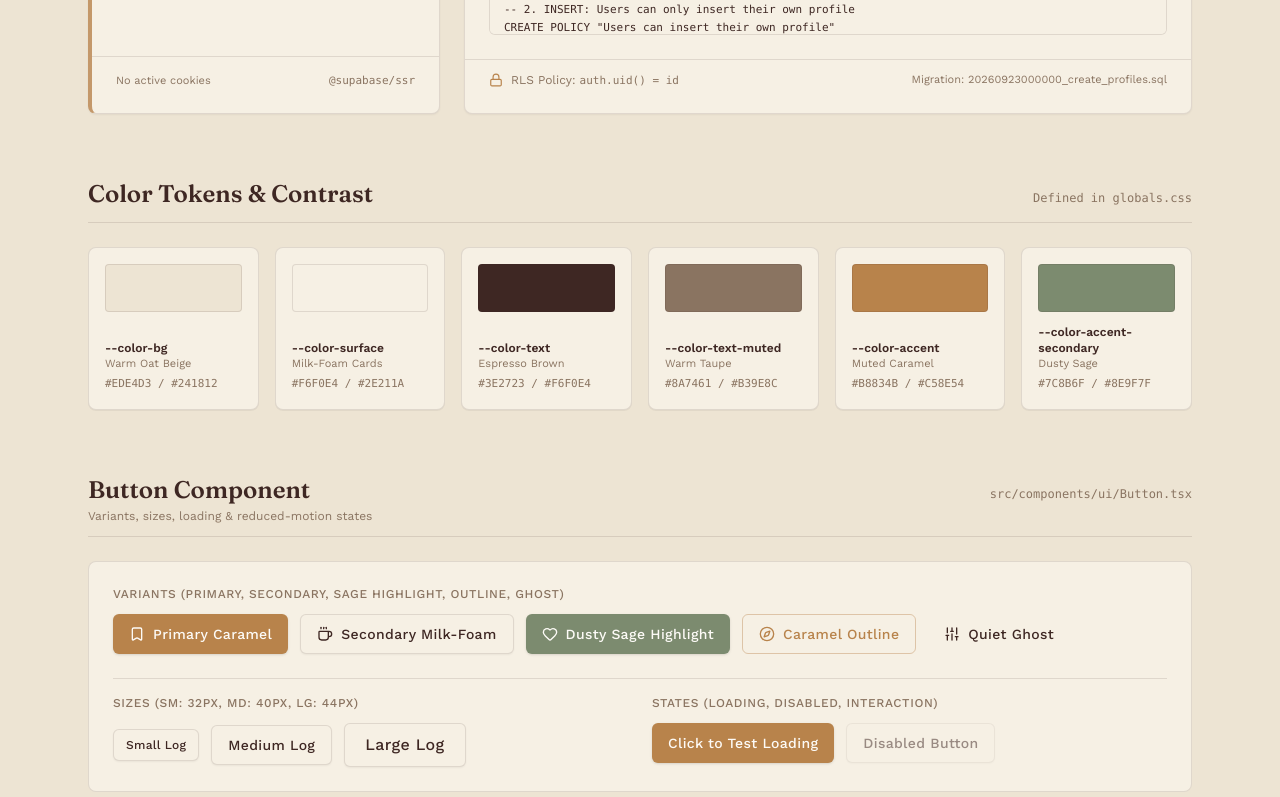
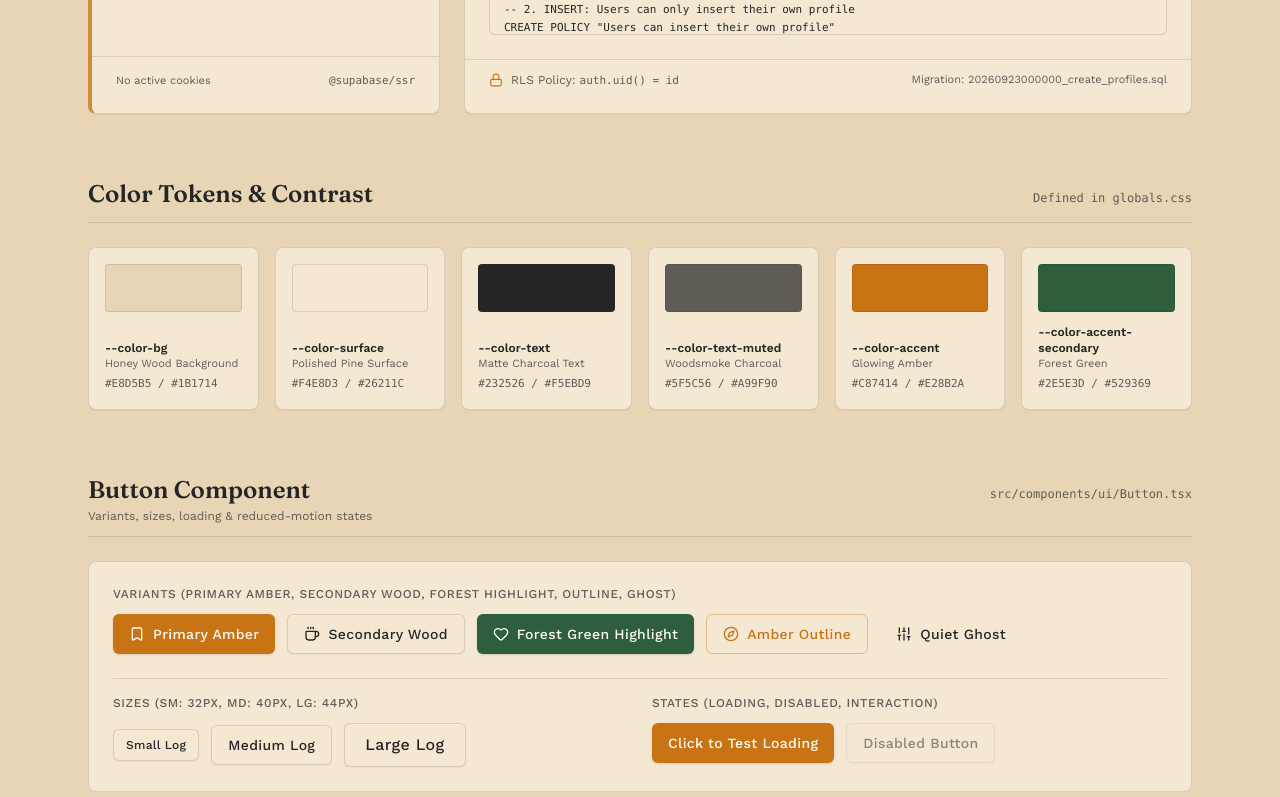
Before and after one commit to Da001nny/mediary-, a Next.js app: page / in a window 1280 px wide. Shown: the part 2000-2797 px from the top of the page. Built offline with nearby package versions, Linux system fonts and the light colour scheme; no server answers.

Commit message:
refactor: update branding and color palette
Renamed project branding to "Slow Media Journal" and replaced the "Oat & Espresso" theme with a "Cozy Cabin" color palette. Updated theme labels, badge variants, and visual styles across the app to match the new aesthetic.

```diff
--- a/src/app/globals.css
+++ b/src/app/globals.css
@@ -1,50 +1,50 @@
 @import "tailwindcss";
 
 :root {
-  --color-bg: #EDE4D3;
-  --color-surface: #F6F0E4;
-  --color-surface-hover: #E8DFC9;
-  --color-text: #3E2723;
-  --color-text-muted: #8A7461;
-  --color-accent: #B8834B;
-  --color-accent-hover: #9E6F3B;
-  --color-accent-contrast: #FDFBF7;
-  --color-accent-secondary: #7C8B6F;
-  --color-accent-secondary-hover: #69785C;
-  --color-border: rgba(62, 39, 35, 0.12);
-  --color-ring: rgba(184, 131, 75, 0.45);
+  --color-bg: #E8D5B5;
+  --color-surface: #F4E8D3;
+  --color-surface-hover: #E2CEAB;
+  --color-text: #232526;
+  --color-text-muted: #5F5C56;
+  --color-accent: #C87414;
+  --color-accent-hover: #AC610D;
+  --color-accent-contrast: #FFFDF9;
+  --color-accent-secondary: #2E5E3D;
+  --color-accent-secondary-hover: #244B30;
+  --color-border: rgba(35, 37, 38, 0.14);
+  --color-ring: rgba(200, 116, 20, 0.45);
 }
 
 [data-theme="dark"],
 .dark {
-  --color-bg: #241812;
-  --color-surface: #2E211A;
-  --color-surface-hover: #382921;
-  --color-text: #F6F0E4;
-  --color-text-muted: #B39E8C;
-  --color-accent: #C58E54;
-  --color-accent-hover: #D79F63;
-  --color-accent-contrast: #1C120B;
-  --color-accent-secondary: #8E9F7F;
-  --color-accent-secondary-hover: #9EAF8F;
-  --color-border: rgba(246, 240, 228, 0.12);
-  --color-ring: rgba(197, 142, 84, 0.45);
+  --color-bg: #1B1714;
+  --color-surface: #26211C;
+  --color-surface-hover: #322C26;
+  --color-text: #F5EBD9;
+  --color-text-muted: #A99F90;
+  --color-accent: #E28B2A;
+  --color-accent-hover: #F09B3B;
+  --color-accent-contrast: #171310;
+  --color-accent-secondary: #529369;
+  --color-accent-secondary-hover: #61A57A;
+  --color-border: rgba(245, 235, 217, 0.13);
+  --color-ring: rgba(226, 139, 42, 0.45);
 }
 
 @media (prefers-color-scheme: dark) {
   :root:not([data-theme="light"]) {
-    --color-bg: #241812;
-    --color-surface: #2E211A;
-    --color-surface-hover: #382921;
-    --color-text: #F6F0E4;
-    --color-text-muted: #B39E8C;
-    --color-accent: #C58E54;
-    --color-accent-hover: #D79F63;
-    --color-accent-contrast: #1C120B;
-    --color-accent-secondary: #8E9F7F;
-    --color-accent-secondary-hover: #9EAF8F;
-    --color-border: rgba(246, 240, 228, 0.12);
-    --color-ring: rgba(197, 142, 84, 0.45);
+    --color-bg: #1B1714;
+    --color-surface: #26211C;
+    --color-surface-hover: #322C26;
+    --color-text: #F5EBD9;
+    --color-text-muted: #A99F90;
+    --color-accent: #E28B2A;
+    --color-accent-hover: #F09B3B;
+    --color-accent-contrast: #171310;
+    --color-accent-secondary: #529369;
+    --color-accent-secondary-hover: #61A57A;
+    --color-border: rgba(245, 235, 217, 0.13);
+    --color-ring: rgba(226, 139, 42, 0.45);
   }
 }
 
--- a/src/app/layout.tsx
+++ b/src/app/layout.tsx
@@ -16,11 +16,11 @@ const workSans = Work_Sans({
 });
 
 export const metadata: Metadata = {
-  title: "meDiary — Slow Coffee-Shop Media Logging",
+  title: "meDiary — Slow Media Journal",
   description:
     "A calm, warm media journal for logging and reviewing movies, TV shows, video games, and books.",
   openGraph: {
-    title: "meDiary — Slow Coffee-Shop Media Logging",
+    title: "meDiary — Slow Media Journal",
     description:
       "A calm, warm media journal for logging and reviewing movies, TV shows, video games, and books.",
   },
--- a/src/app/page.tsx
+++ b/src/app/page.tsx
@@ -172,7 +172,7 @@ CREATE POLICY "Users can delete their own profile"
               "Email & Google OAuth",
               "TopNav with Search & Profile Menu",
               "Profiles Table RLS Policies",
-              "Oat Beige & Espresso Tokens",
+              "Cozy Cabin Palette (Honey Wood, Matte Charcoal, Amber & Forest Green)",
               "Fraunces & Work Sans",
             ]}
             className="pt-2"
@@ -236,7 +236,7 @@ CREATE POLICY "Users can delete their own profile"
 
                 <div className="p-3.5 rounded-lg border border-border bg-bg/50 space-y-2">
                   <div className="flex items-center gap-2 text-text font-semibold">
-                    <Cpu className="w-4 h-4 text-sage-600 dark:text-sage-400" />
+                    <Cpu className="w-4 h-4 text-accent-secondary" />
                     <span>Supabase Edge Function (Template Included)</span>
                   </div>
                   <ul className="space-y-1.5 text-text-muted list-disc list-inside">
@@ -372,14 +372,14 @@ CREATE POLICY "Users can delete their own profile"
                     {syncTestResult?.media?.id && (
                       <Link
                         href={`/media/${syncTestResult.media.id}`}
-                        className="inline-flex items-center gap-1.5 px-3 py-1 bg-accent text-white text-xs font-semibold rounded-md hover:bg-accent/90 transition-colors shadow-xs"
+                        className="inline-flex items-center gap-1.5 px-3 py-1 bg-accent text-accent-contrast text-xs font-semibold rounded-md hover:bg-accent-hover transition-colors shadow-xs"
                       >
                         <span>Open Title Page</span>
                         <ExternalLink className="w-3.5 h-3.5" />
                       </Link>
                     )}
                     {syncTestResult && (
-                      <Badge variant="sage" size="sm">
+                      <Badge variant="forest" size="sm">
                         {syncTestResult.persisted ? "Persisted in Supabase" : "Live Payload Ready"}
                       </Badge>
                     )}
@@ -417,10 +417,10 @@ CREATE POLICY "Users can delete their own profile"
               </p>
             </div>
             <Badge
-              variant={isConfigured ? "sage" : "caramel"}
+              variant={isConfigured ? "forest" : "amber"}
               size="sm"
               dot
-              dotColor={isConfigured ? "sage" : "caramel"}
+              dotColor={isConfigured ? "forest" : "amber"}
             >
               {isConfigured ? "Supabase Connected" : "Preview Demo Mode"}
             </Badge>
@@ -651,7 +651,7 @@ CREATE POLICY "Users can delete their own profile"
           </div>
 
           <div className="grid grid-cols-2 sm:grid-cols-3 lg:grid-cols-6 gap-4">
-            {/* Oat Beige */}
+            {/* Honey Wood */}
             <div className="p-4 rounded-lg bg-surface border border-border flex flex-col justify-between space-y-3 shadow-2xs">
               <div
                 className="w-full h-12 rounded border border-border"
@@ -659,14 +659,14 @@ CREATE POLICY "Users can delete their own profile"
               />
               <div>
                 <p className="text-xs font-semibold text-text">--color-bg</p>
-                <p className="text-[11px] text-text-muted">Warm Oat Beige</p>
+                <p className="text-[11px] text-text-muted">Honey Wood Background</p>
                 <p className="text-[11px] font-mono text-text-muted mt-1">
-                  #EDE4D3 / #241812
+                  #E8D5B5 / #1B1714
                 </p>
               </div>
             </div>
 
-            {/* Milk Foam */}
+            {/* Warm Wood Surface */}
             <div className="p-4 rounded-lg bg-surface border border-border flex flex-col justify-between space-y-3 shadow-2xs">
               <div
                 className="w-full h-12 rounded border border-border"
@@ -676,14 +676,14 @@ CREATE POLICY "Users can delete their own profile"
                 <p className="text-xs font-semibold text-text">
                   --color-surface
                 </p>
-                <p className="text-[11px] text-text-muted">Milk-Foam Cards</p>
+                <p className="text-[11px] text-text-muted">Polished Pine Surface</p>
                 <p className="text-[11px] font-mono text-text-muted mt-1">
-                  #F6F0E4 / #2E211A
+                  #F4E8D3 / #26211C
                 </p>
               </div>
             </div>
 
-            {/* Espresso Brown */}
+            {/* Matte Charcoal */}
             <div className="p-4 rounded-lg bg-surface border border-border flex flex-col justify-between space-y-3 shadow-2xs">
               <div
                 className="w-full h-12 rounded border border-border"
@@ -691,14 +691,14 @@ CREATE POLICY "Users can delete their own profile"
               />
               <div>
                 <p className="text-xs font-semibold text-text">--color-text</p>
-                <p className="text-[11px] text-text-muted">Espresso Brown</p>
+                <p className="text-[11px] text-text-muted">Matte Charcoal Text</p>
                 <p className="text-[11px] font-mono text-text-muted mt-1">
-                  #3E2723 / #F6F0E4
+                  #232526 / #F5EBD9
                 </p>
               </div>
             </div>
 
-            {/* Warm Taupe */}
+            {/* Muted Charcoal / Woodsmoke */}
             <div className="p-4 rounded-lg bg-surface border border-border flex flex-col justify-between space-y-3 shadow-2xs">
               <div
                 className="w-full h-12 rounded border border-border"
@@ -708,14 +708,14 @@ CREATE POLICY "Users can delete their own profile"
                 <p className="text-xs font-semibold text-text">
                   --color-text-muted
                 </p>
-                <p className="text-[11px] text-text-muted">Warm Taupe</p>
+                <p className="text-[11px] text-text-muted">Woodsmoke Charcoal</p>
                 <p className="text-[11px] font-mono text-text-muted mt-1">
-                  #8A7461 / #B39E8C
+                  #5F5C56 / #A99F90
                 </p>
               </div>
             </div>
 
-            {/* Muted Caramel */}
+            {/* Amber Accent */}
             <div className="p-4 rounded-lg bg-surface border border-border flex flex-col justify-between space-y-3 shadow-2xs">
               <div
                 className="w-full h-12 rounded border border-border"
@@ -725,14 +725,14 @@ CREATE POLICY "Users can delete their own profile"
                 <p className="text-xs font-semibold text-text">
                   --color-accent
                 </p>
-                <p className="text-[11px] text-text-muted">Muted Caramel</p>
+                <p className="text-[11px] text-text-muted">Glowing Amber</p>
                 <p className="text-[11px] font-mono text-text-muted mt-1">
-                  #B8834B / #C58E54
+                  #C87414 / #E28B2A
                 </p>
               </div>
             </div>
 
-            {/* Dusty Sage */}
+            {/* Forest Green */}
             <div className="p-4 rounded-lg bg-surface border border-border flex flex-col justify-between space-y-3 shadow-2xs">
               <div
                 className="w-full h-12 rounded border border-border"
@@ -742,9 +742,9 @@ CREATE POLICY "Users can delete their own profile"
                 <p className="text-xs font-semibold text-text">
                   --color-accent-secondary
                 </p>
-                <p className="text-[11px] text-text-muted">Dusty Sage</p>
+                <p className="text-[11px] text-text-muted">Forest Green</p>
                 <p className="text-[11px] font-mono text-text-muted mt-1">
-                  #7C8B6F / #8E9F7F
+                  #2E5E3D / #529369
                 </p>
               </div>
             </div>
@@ -770,7 +770,7 @@ CREATE POLICY "Users can delete their own profile"
           <div className="p-6 rounded-lg bg-surface border border-border space-y-6">
             <div>
               <p className="text-xs uppercase tracking-wider text-text-muted font-medium mb-3">
-                Variants (Primary, Secondary, Sage Highlight, Outline, Ghost)
+                Variants (Primary Amber, Secondary Wood, Forest Highlight, Outline, Ghost)
               </p>
               <div className="flex flex-wrap gap-3 items-center">
                 <Button
@@ -778,7 +778,7 @@ CREATE POLICY "Users can delete their own profile"
                   leftIcon={<Bookmark className="w-4 h-4" />}
                   onClick={() => setButtonClickCount((c) => c + 1)}
                 >
-                  Primary Caramel
+                  Primary Amber
                 </Button>
 
                 <Button
@@ -786,15 +786,15 @@ CREATE POLICY "Users can delete their own profile"
                   leftIcon={<Coffee className="w-4 h-4" />}
                   onClick={() => setButtonClickCount((c) => c + 1)}
                 >
-                  Secondary Milk-Foam
+                  Secondary Wood
                 </Button>
 
                 <Button
-                  variant="sage"
+                  variant="forest"
                   leftIcon={<Heart className="w-4 h-4" />}
                   onClick={() => setButtonClickCount((c) => c + 1)}
                 >
-                  Dusty Sage Highlight
+                  Forest Green Highlight
                 </Button>
 
                 <Button
@@ -802,7 +802,7 @@ CREATE POLICY "Users can delete their own profile"
                   leftIcon={<Compass className="w-4 h-4" />}
                   onClick={() => setButtonClickCount((c) => c + 1)}
                 >
-                  Caramel Outline
+                  Amber Outline
                 </Button>
 
                 <Button
@@ -906,7 +906,7 @@ CREATE POLICY "Users can delete their own profile"
               </CardContent>
               <CardFooter className="justify-between border-t border-border pt-4">
                 <span className="text-xs text-text-muted">Logged yesterday</span>
-                <Badge variant="sage" size="sm" dot dotColor="sage">
+                <Badge variant="forest" size="sm" dot dotColor="forest">
                   Reading
                 </Badge>
               </CardFooter>
@@ -939,7 +939,7 @@ CREATE POLICY "Users can delete their own profile"
               </CardContent>
               <CardFooter className="justify-between border-t border-border pt-4">
                 <span className="text-xs text-text-muted">Favorite</span>
-                <Badge variant="caramel" size="sm" dot dotColor="caramel">
+                <Badge variant="amber" size="sm" dot dotColor="amber">
                   Completed
                 </Badge>
               </CardFooter>
@@ -1005,17 +1005,17 @@ CREATE POLICY "Users can delete their own profile"
           <div className="p-6 rounded-lg bg-surface border border-border space-y-6">
             <div>
               <p className="text-xs uppercase tracking-wider text-text-muted font-medium mb-3">
-                Discrete Editorial Badges (Restrained Milk-Foam, Caramel & Sage)
+                Discrete Editorial Badges (Restrained Honey Wood, Amber & Forest Green)
               </p>
               <div className="flex flex-wrap items-center gap-3">
-                <Badge variant="subtle">Subtle Milk-Foam</Badge>
-                <Badge variant="caramel">Caramel Accent</Badge>
-                <Badge variant="sage">Sage Highlight</Badge>
+                <Badge variant="subtle">Subtle Wood</Badge>
+                <Badge variant="amber">Amber Accent</Badge>
+                <Badge variant="forest">Forest Green Highlight</Badge>
                 <Badge variant="outline">Hairline Outline</Badge>
-                <Badge variant="caramel" dot dotColor="caramel">
+                <Badge variant="amber" dot dotColor="amber">
                   Planned
                 </Badge>
-                <Badge variant="sage" dot dotColor="sage">
+                <Badge variant="forest" dot dotColor="forest">
                   In Progress
                 </Badge>
                 <Badge variant="subtle" dot dotColor="muted">
--- a/src/components/media/MediaSearchModal.tsx
+++ b/src/components/media/MediaSearchModal.tsx
@@ -246,7 +246,7 @@ export function MediaSearchModal({
             </div>
 
             {isMock && (
-              <Badge variant="caramel" size="sm" className="hidden sm:inline-flex text-[10px]">
+              <Badge variant="amber" size="sm" className="hidden sm:inline-flex text-[10px]">
                 Preview Data (TMDB_API_KEY pending)
               </Badge>
             )}
@@ -337,7 +337,7 @@ export function MediaSearchModal({
                         </h3>
                         <div className="flex items-center gap-1.5 shrink-0">
                           <Badge
-                            variant={item.type === "movie" ? "caramel" : "sage"}
+                            variant={item.type === "movie" ? "amber" : "forest"}
                             size="sm"
                             className="capitalize text-[10px]"
                           >
--- a/src/components/navigation/TopNav.tsx
+++ b/src/components/navigation/TopNav.tsx
@@ -148,7 +148,7 @@ export function TopNav() {
                         <p className="text-xs font-semibold text-text truncate">
                           {displayName}
                         </p>
-                        <Badge variant="caramel" size="sm">
+                        <Badge variant="amber" size="sm">
                           {profile?.default_privacy || "Public"}
                         </Badge>
                       </div>
--- a/src/components/ui/Badge.tsx
+++ b/src/components/ui/Badge.tsx
@@ -4,10 +4,10 @@ import React, { forwardRef } from "react";
 import { cn } from "@/lib/utils";
 
 export interface BadgeProps extends React.HTMLAttributes<HTMLSpanElement> {
-  variant?: "subtle" | "caramel" | "sage" | "outline" | "text";
+  variant?: "subtle" | "amber" | "forest" | "caramel" | "sage" | "outline" | "text";
   size?: "sm" | "md";
   dot?: boolean;
-  dotColor?: "caramel" | "sage" | "muted";
+  dotColor?: "amber" | "forest" | "caramel" | "sage" | "muted";
 }
 
 export const Badge = forwardRef<HTMLSpanElement, BadgeProps>(
@@ -17,7 +17,7 @@ export const Badge = forwardRef<HTMLSpanElement, BadgeProps>(
       variant = "subtle",
       size = "md",
       dot = false,
-      dotColor = "caramel",
+      dotColor = "amber",
       children,
       ...props
     },
@@ -29,8 +29,12 @@ export const Badge = forwardRef<HTMLSpanElement, BadgeProps>(
     const variantStyles = {
       subtle:
         "rounded-md bg-surface text-text-muted border border-border shadow-2xs",
+      amber:
+        "rounded-md bg-accent/12 text-accent border border-accent/25 dark:bg-accent/20",
       caramel:
         "rounded-md bg-accent/12 text-accent border border-accent/25 dark:bg-accent/20",
+      forest:
+        "rounded-md bg-accent-secondary/12 text-accent-secondary border border-accent-secondary/30 dark:bg-accent-secondary/20",
       sage:
         "rounded-md bg-accent-secondary/12 text-accent-secondary border border-accent-secondary/30 dark:bg-accent-secondary/20",
       outline:
@@ -45,7 +49,9 @@ export const Badge = forwardRef<HTMLSpanElement, BadgeProps>(
     };
 
     const dotColorStyles = {
+      amber: "bg-accent",
       caramel: "bg-accent",
+      forest: "bg-accent-secondary",
       sage: "bg-accent-secondary",
       muted: "bg-text-muted",
     };
--- a/src/components/ui/Button.tsx
+++ b/src/components/ui/Button.tsx
@@ -6,7 +6,7 @@ import { cn } from "@/lib/utils";
 
 export interface ButtonProps
   extends React.ButtonHTMLAttributes<HTMLButtonElement> {
-  variant?: "primary" | "secondary" | "sage" | "outline" | "ghost";
+  variant?: "primary" | "secondary" | "forest" | "sage" | "outline" | "ghost";
   size?: "sm" | "md" | "lg";
   isLoading?: boolean;
   leftIcon?: React.ReactNode;
@@ -36,7 +36,9 @@ export const Button = forwardRef<HTMLButtonElement, ButtonProps>(
         "bg-accent text-accent-contrast hover:bg-accent-hover shadow-sm active:bg-accent-hover",
       secondary:
         "bg-surface text-text border border-border hover:bg-surface-hover hover:border-text/25 shadow-xs",
-      sage: "bg-accent-secondary text-[#FDFBF7] hover:bg-accent-secondary-hover shadow-sm",
+      forest:
+        "bg-accent-secondary text-accent-contrast hover:bg-accent-secondary-hover shadow-sm",
+      sage: "bg-accent-secondary text-accent-contrast hover:bg-accent-secondary-hover shadow-sm",
       outline:
         "border border-accent/40 text-accent hover:border-accent hover:bg-accent/10",
       ghost: "text-text hover:bg-surface/75 hover:text-text",
```
Also changed, not shown: src/components/ThemeToggle.tsx (+4 -4 lines).
